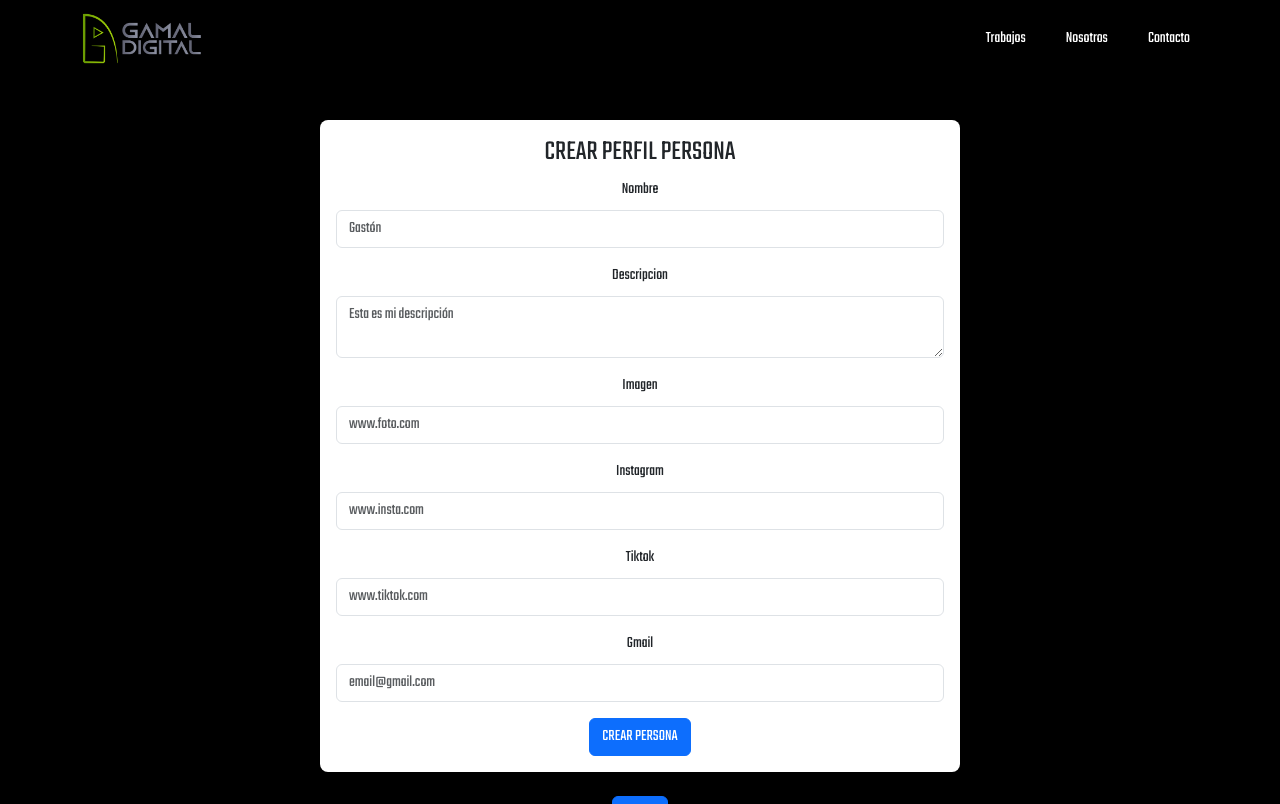
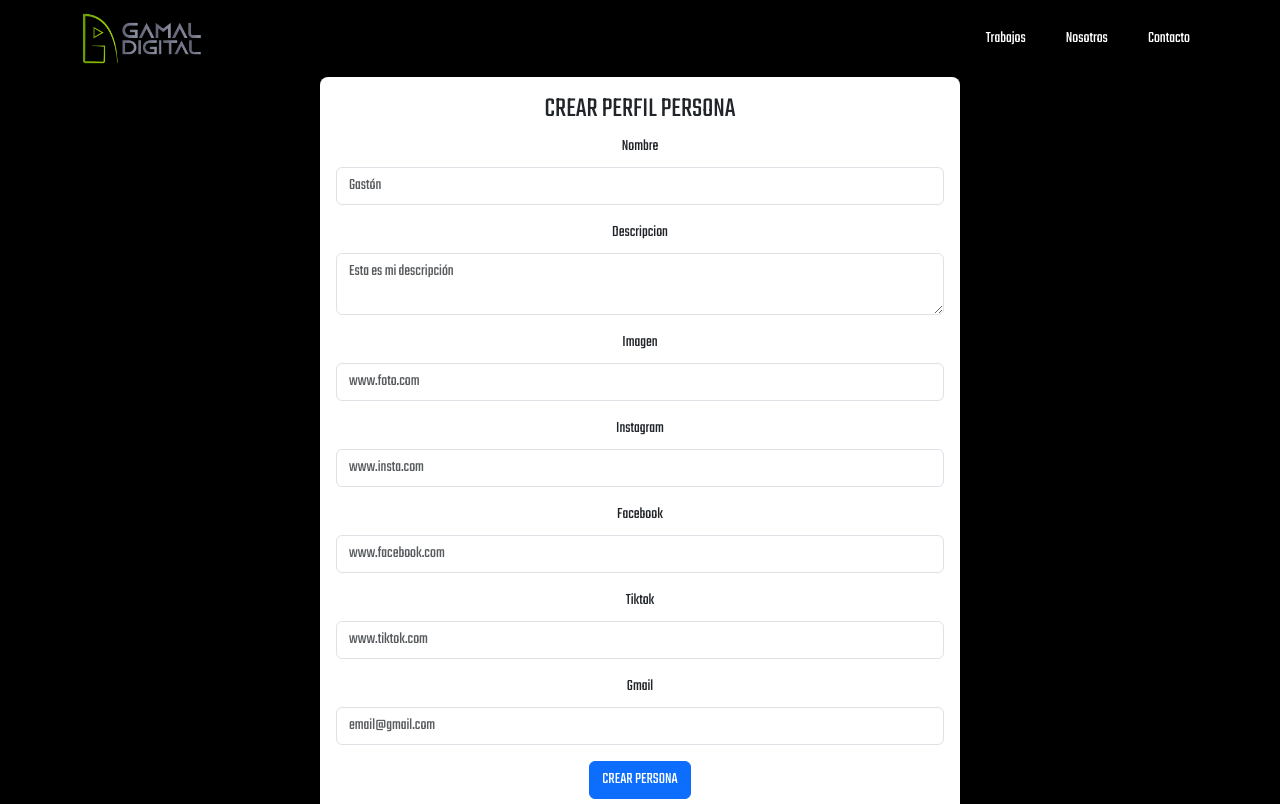
Before and after one commit to CristhianLeal/gamal-front, a React (Vite) app: page /registerperson in a window 1280 px wide. Shown: the top 804 px of the page. Built offline with nearby package versions, Linux system fonts and the light colour scheme.

Commit message:
adminAbout and registerPerson with facebook

```diff
--- a/src/Pages/AdminAbout/AdminAbout.jsx
+++ b/src/Pages/AdminAbout/AdminAbout.jsx
@@ -29,6 +29,7 @@ const AdminAbout = () => {
     }
     fetchPersons()
     fetchProducts()
+    localStorage.clear()
   }, [deleted])
 
   const deletePerson = async (id) => {
@@ -63,6 +64,7 @@ const AdminAbout = () => {
     localStorage.setItem('description', person.description)
     localStorage.setItem('picture', person.picture)
     localStorage.setItem('insta', person.insta)
+    localStorage.setItem('face', person.face)
     localStorage.setItem('tiktok', person.tiktok)
     localStorage.setItem('gmail', person.gmail)
   }
@@ -85,6 +87,7 @@ const AdminAbout = () => {
               <th>Descripción</th>
               <th>Imagen</th>
               <th>Instagram</th>
+              <th>Facebook</th>
               <th>Tiktok</th>
               <th>Gmail</th>
               <th>
@@ -111,6 +114,9 @@ const AdminAbout = () => {
                 </td>
                 <td>
                   <p className='m-0'>{person.insta}</p>
+                </td>
+                <td>
+                  <p className='m-0'>{person.face}</p>
                 </td>
                 <td>
                   <p className='m-0'>{person.tiktok}</p>
--- a/src/Pages/RegisterPerson/RegisterPerson.jsx
+++ b/src/Pages/RegisterPerson/RegisterPerson.jsx
@@ -41,14 +41,20 @@ const RegisterPerson = () => {
   const name = localStorage.getItem('name')
   const description = localStorage.getItem('description')
   const picture = localStorage.getItem('picture')
-  const insta = localStorage.getItem('insta')
-  const tiktok = localStorage.getItem('tiktok')
-  const gmail = localStorage.getItem('gmail')
+  // const insta = localStorage.getItem('insta')
+  // const face = localStorage.getItem('face')
+  // const tiktok = localStorage.getItem('tiktok')
+  // const gmail = localStorage.getItem('gmail')
+  const insta = localStorage.getItem('insta') !== null ? localStorage.getItem('insta') : ''
+  const face = localStorage.getItem('face') !== null ? localStorage.getItem('face') : ''
+  const tiktok = localStorage.getItem('tiktok') !== null ? localStorage.getItem('tiktok') : ''
+  const gmail = localStorage.getItem('gmail') !== null ? localStorage.getItem('gmail') : ''
   useEffect(() => {
     setValue('name', name)
     setValue('description', description)
     setValue('picture', picture)
     setValue('insta', insta)
+    setValue('face', face)
     setValue('tiktok', tiktok)
     setValue('gmail', gmail)
   }, [])
@@ -115,7 +121,6 @@ const RegisterPerson = () => {
             className={`form-control ${errors.insta ? 'is-invalid' : ''}`}
             placeholder="www.insta.com"
             {...register('insta', {
-              required: 'insta is required',
               minLength: {
                 value: 10,
                 message: 'insta must be at least 10 characters long'
@@ -124,13 +129,26 @@ const RegisterPerson = () => {
             {errors.insta && <div className="invalid-feedback">{errors.insta.message}</div>}
           </div>
           <div className="mb-3">
+            <label className="form-label">Facebook</label>
+            <input
+            type="text"
+            className={`form-control ${errors.face ? 'is-invalid' : ''}`}
+            placeholder="www.facebook.com"
+            {...register('face', {
+              minLength: {
+                value: 10,
+                message: 'face must be at least 10 characters long'
+              }
+            })} />
+            {errors.face && <div className="invalid-feedback">{errors.face.message}</div>}
+          </div>
+          <div className="mb-3">
             <label className="form-label">Tiktok</label>
             <input
             type="text"
             className={`form-control ${errors.tiktok ? 'is-invalid' : ''}`}
             placeholder="www.tiktok.com"
             {...register('tiktok', {
-              required: 'tiktok is required',
               minLength: {
                 value: 10,
                 message: 'tiktok must be at least 10 characters long'
@@ -145,7 +163,6 @@ const RegisterPerson = () => {
             className={`form-control ${errors.gmail ? 'is-invalid' : ''}`}
             placeholder="email@gmail.com"
             {...register('gmail', {
-              required: 'gmail is required',
               minLength: {
                 value: 10,
                 message: 'gmail must be at least 10 characters long'
```
